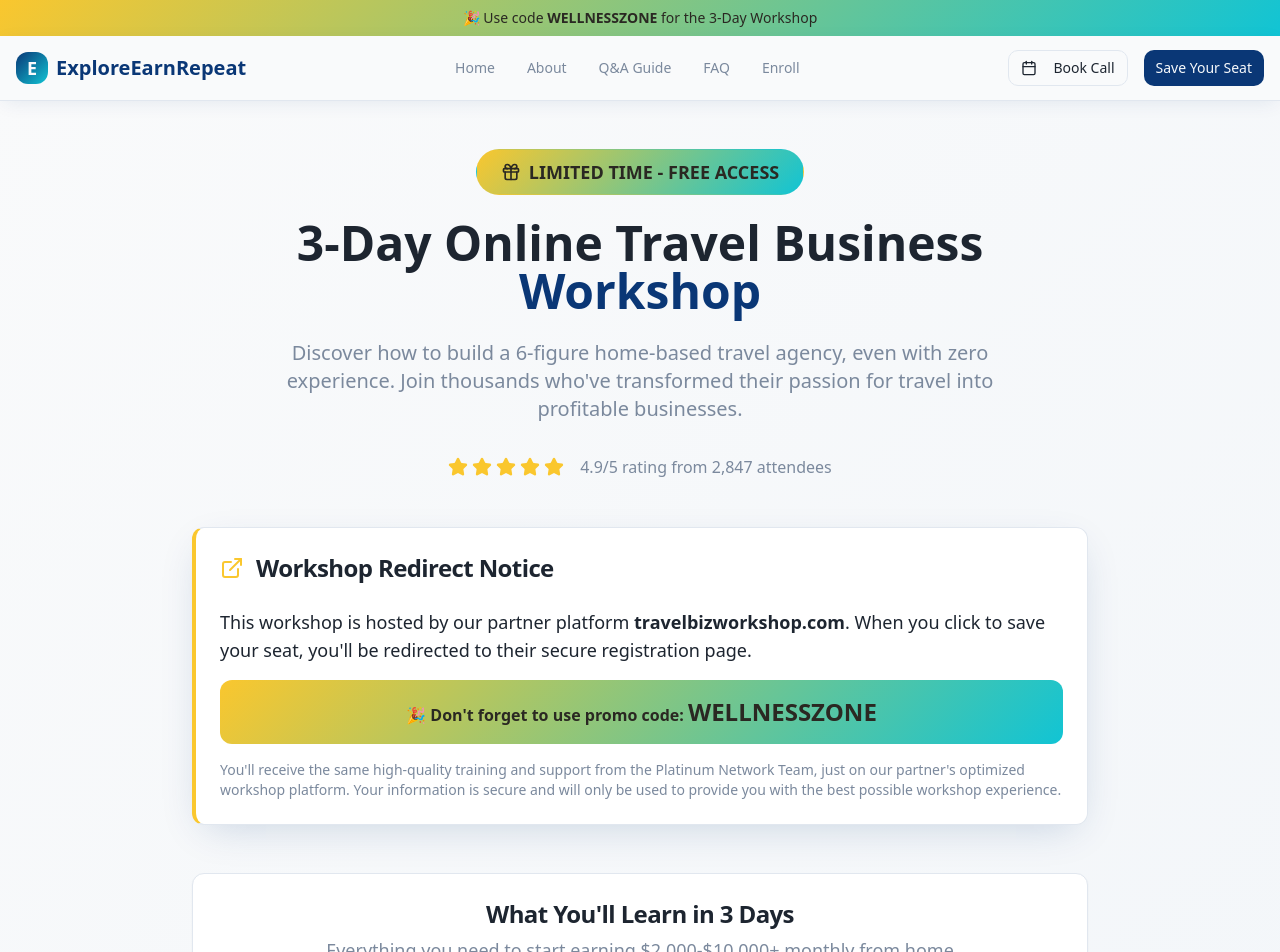
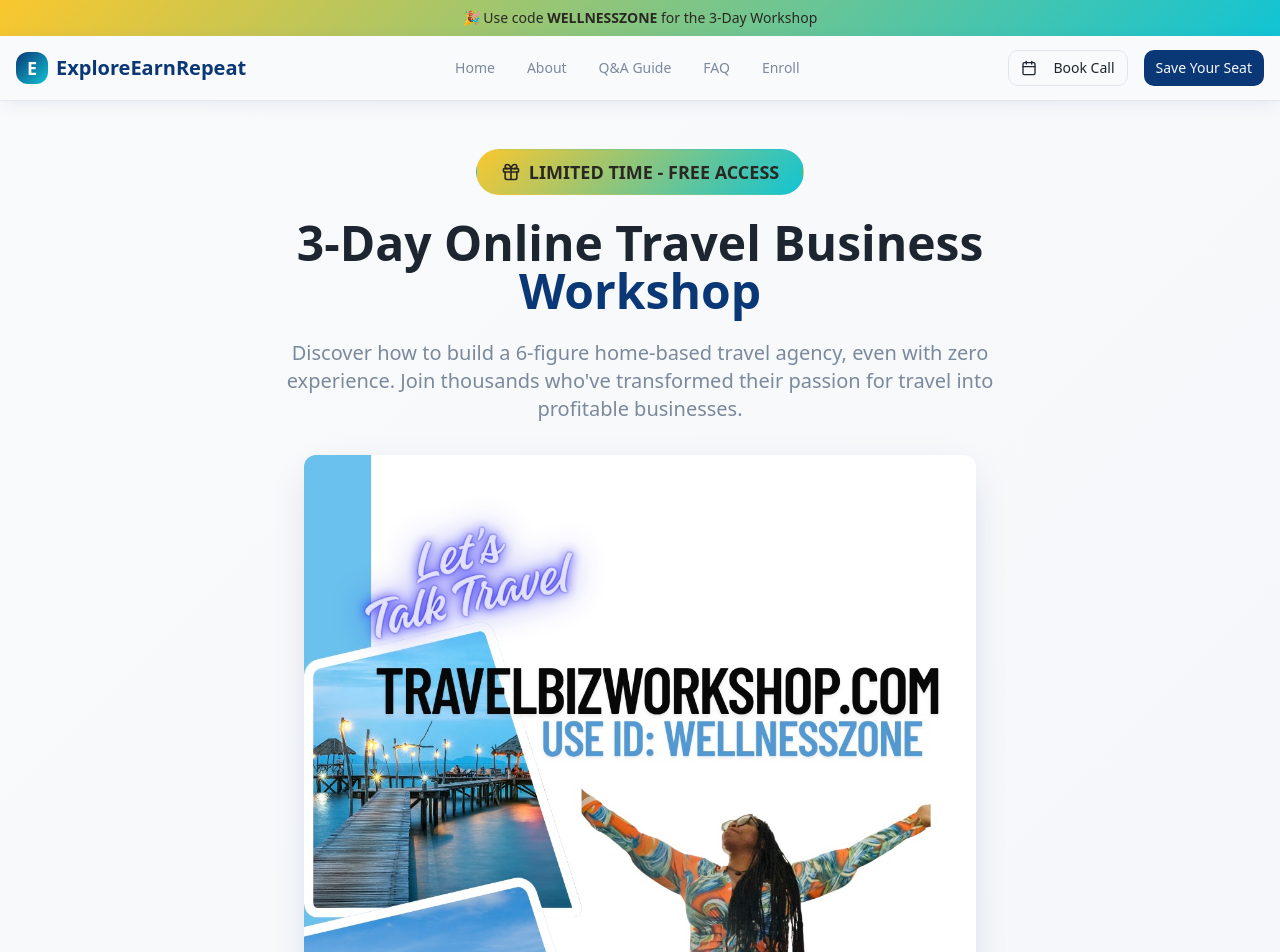
Before and after one commit to cperkinsgibson-wdz/journey-joiner-hub, a React (Vite) app: page /workshop in a window 1280 px wide. Shown: the top 952 px of the page. Built offline with nearby package versions, Linux system fonts and the light colour scheme; the HTML template or start-up script is replaced by a standard one.

Commit message:
Add background image

```diff
--- a/src/pages/Workshop.tsx
+++ b/src/pages/Workshop.tsx
@@ -13,6 +13,7 @@ import {
   ArrowRight
 } from "lucide-react";
 import SEOHead from "@/components/seo/SEOHead";
+import workshopPromo from "@/assets/travel-workshop-promo.jpg";
 
 const Workshop = () => {
   const workshopBenefits = [
@@ -72,6 +73,16 @@ const Workshop = () => {
                 Discover how to build a 6-figure home-based travel agency, even with zero experience.
                 Join thousands who've transformed their passion for travel into profitable businesses.
               </p>
+
+              {/* Promotional Image */}
+              <div className="mb-8 max-w-2xl mx-auto">
+                <img
+                  src={workshopPromo}
+                  alt="Travel Business Workshop - Use Code WELLNESSZONE at travelbizworkshop.com"
+                  className="w-full rounded-lg shadow-strong"
+                  loading="lazy"
+                />
+              </div>
 
               <div className="flex items-center justify-center space-x-4 mb-8">
                 <div className="flex items-center space-x-1">
```
Also changed, not shown: src/assets/travel-workshop-promo.jpg (added).
